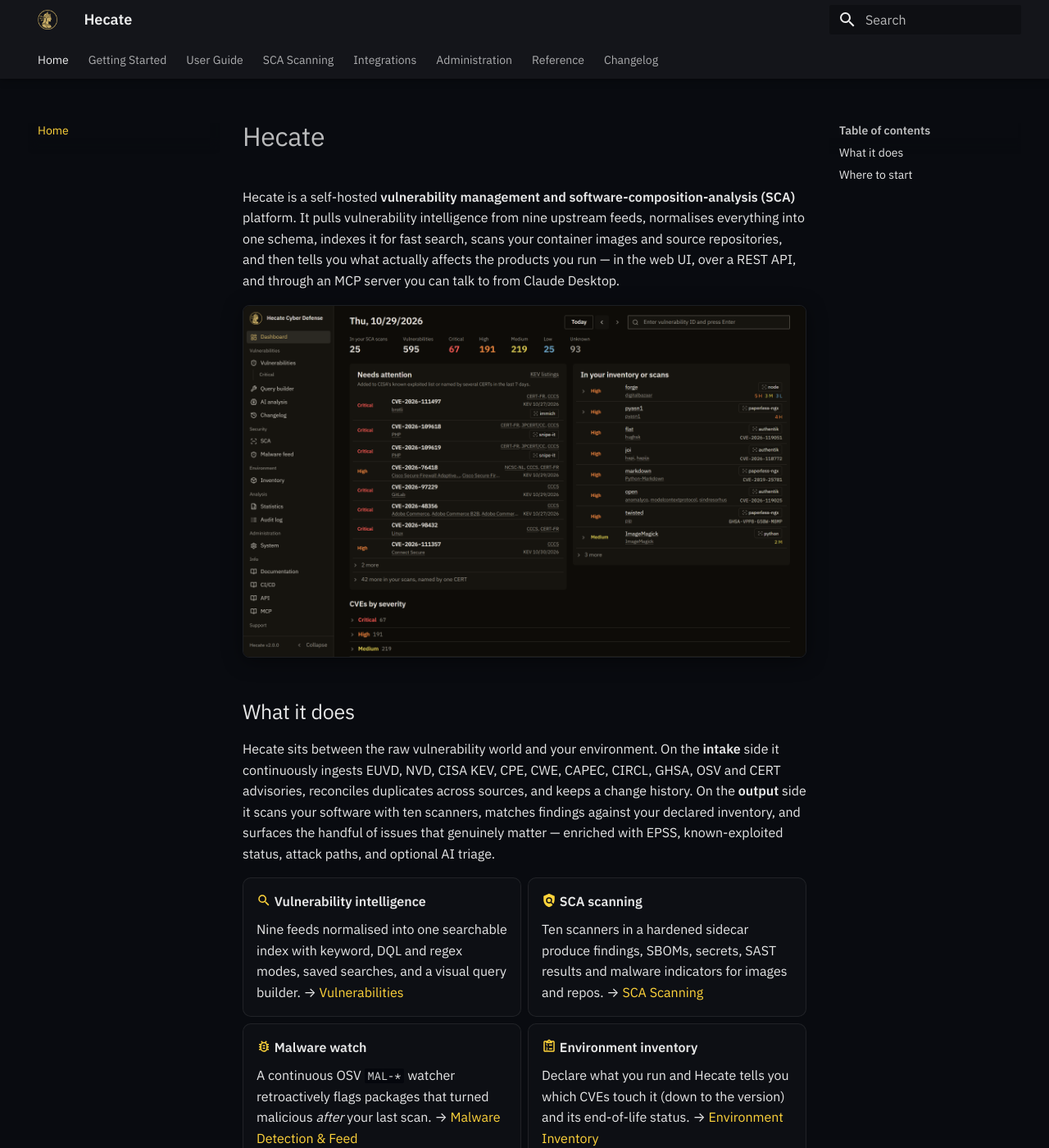
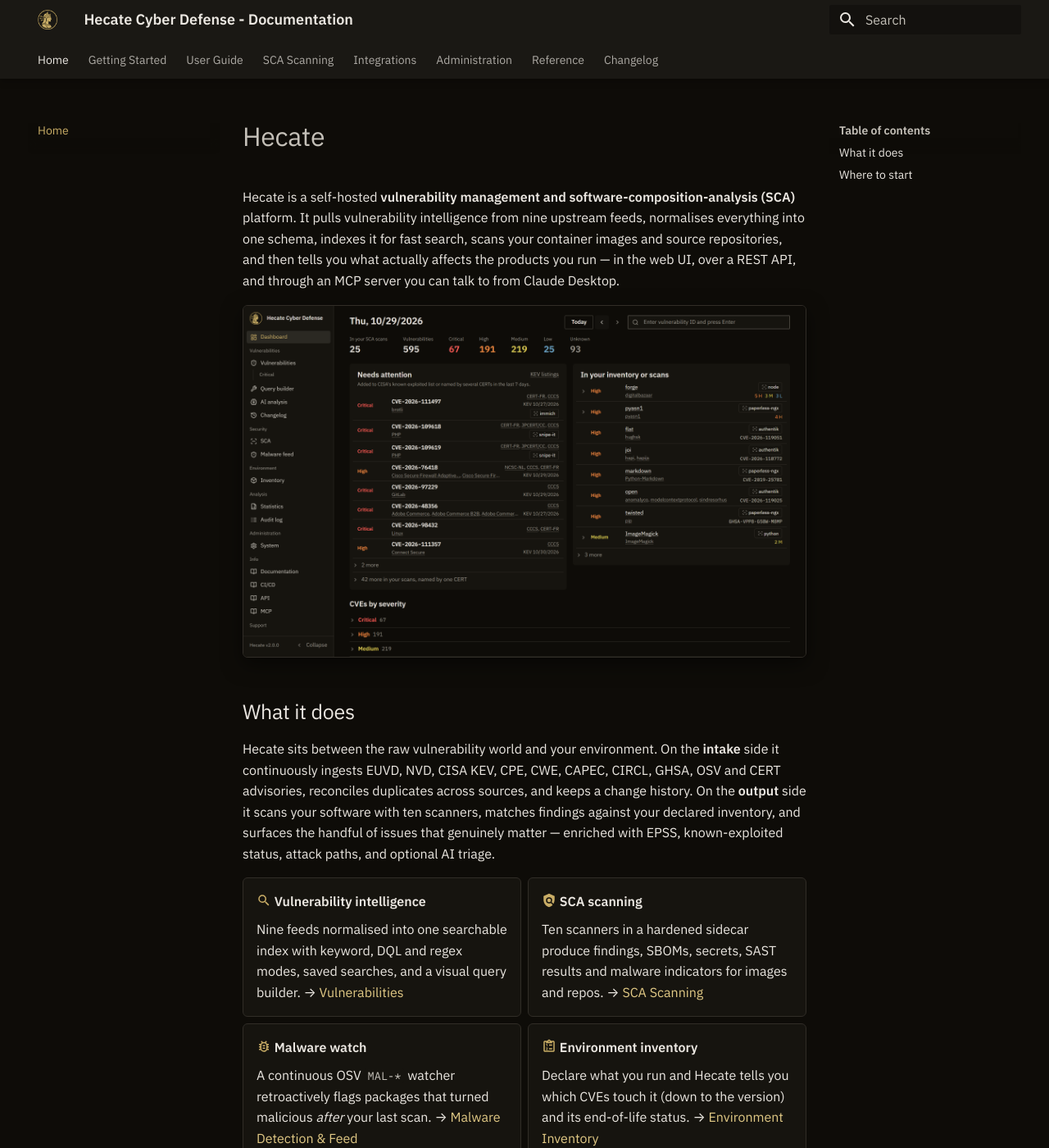
Before and after one commit to 0x3e4/hecate, an MkDocs documentation site: the page built from docs/index.md, in a window 1280 px wide and 1400 px high. Shown: the whole window at 82% size. Built offline with MkDocs 1.6.1 and Material for MkDocs 9.7.7, drawn with Linux system fonts in a browser that asks for light colours.

Commit message:
feat(docs): match the app's title, colours and clickable cards
The site is titled "Hecate Cyber Defense - Documentation". Its colours
come from the app's tokens, and Material's slate hue is set to the app's
warm grey instead of blue. A home or overview card now opens its page
from anywhere on the card, not only from its link.

```diff
--- a/docs/assets/extra.css
+++ b/docs/assets/extra.css
@@ -37,82 +37,112 @@
   --md-code-font: "IBM Plex Mono";
 }
 
-/* Hecate docs theme — match the app's gold + near-black/grey palette.
-   App tokens: background #090b10, surfaces #05070d/#080a12, gold accent #ffd43b. */
+/* Hecate docs theme: the app's palette, taken from frontend/src/tokens.css
+   (warm near-black paper, gold accent). Keep the two in step. */
 
 /* Two attributes, like Material's own slate + black rule, which otherwise
    wins and turns links blue. */
 [data-md-color-scheme="slate"][data-md-color-primary="black"],
 [data-md-color-scheme="slate"] {
-  /* Header / primary: dark grey bar with light text (the app header is dark, not gold). */
-  --md-primary-fg-color: #0b0d14;
-  --md-primary-fg-color--light: #14171f;
-  --md-primary-fg-color--dark: #05070d;
-  --md-primary-bg-color: rgba(255, 255, 255, 0.92);
-  --md-primary-bg-color--light: rgba(255, 255, 255, 0.7);
+  /* Slate derives its greys from this HSL hue; 232 is Material's blue, 40 the
+     app's warm grey (oklch hue 85). */
+  --md-hue: 40;
 
-  /* Accent: Hecate gold — used for links on hover, active nav, focus. */
-  --md-accent-fg-color: #ffd43b;
-  --md-accent-fg-color--transparent: rgba(255, 212, 59, 0.1);
+  /* Header bar: the app's raised paper, not gold. */
+  --md-primary-fg-color: oklch(19% 0.01 85);          /* --color-paper-2 */
+  --md-primary-fg-color--light: oklch(23% 0.011 85);  /* --color-paper-3 */
+  --md-primary-fg-color--dark: oklch(15.5% 0.009 85); /* --color-paper */
+  --md-primary-bg-color: oklch(93% 0.01 85);          /* --color-ink */
+  --md-primary-bg-color--light: oklch(81% 0.012 85);  /* --color-ink-2 */
 
-  /* Surfaces. */
-  --md-default-bg-color: #090b10;
-  --md-default-fg-color: rgba(255, 255, 255, 0.9);
-  --md-default-fg-color--light: rgba(255, 255, 255, 0.72);
-  --md-default-fg-color--lighter: rgba(255, 255, 255, 0.45);
-  --md-default-fg-color--lightest: rgba(255, 255, 255, 0.12);
+  /* Accent: active nav, hover, focus. */
+  --md-accent-fg-color: oklch(75.7% 0.096 88.5);      /* --color-accent */
+  --md-accent-fg-color--transparent: oklch(75.7% 0.096 88.5 / 0.12);
+  --md-accent-bg-color: oklch(19% 0.02 85);           /* --color-accent-ink */
 
-  /* Code blocks. */
-  --md-code-bg-color: #05070d;
-  --md-code-fg-color: rgba(255, 255, 255, 0.85);
+  /* Surfaces and text. */
+  --md-default-bg-color: oklch(15.5% 0.009 85);       /* --color-paper */
+  --md-default-fg-color: oklch(93% 0.01 85);          /* --color-ink */
+  --md-default-fg-color--light: oklch(81% 0.012 85);  /* --color-ink-2 */
+  --md-default-fg-color--lighter: oklch(68% 0.014 85);/* --color-muted */
+  --md-default-fg-color--lightest: oklch(30% 0.012 85);/* --color-rule */
 
-  /* Links: gold. */
-  --md-typeset-a-color: #ffd43b;
+  /* Code. */
+  --md-code-bg-color: oklch(19% 0.01 85);             /* --color-paper-2 */
+  --md-code-fg-color: oklch(81% 0.012 85);
+
+  /* Links. */
+  --md-typeset-a-color: oklch(84% 0.09 90);           /* --color-link */
 
   /* Footer. */
-  --md-footer-bg-color: #05070d;
-  --md-footer-bg-color--dark: #05070d;
+  --md-footer-bg-color: oklch(19% 0.01 85);
+  --md-footer-bg-color--dark: oklch(15.5% 0.009 85);
+  --md-footer-fg-color: oklch(93% 0.01 85);
+  --md-footer-fg-color--light: oklch(81% 0.012 85);
+  --md-footer-fg-color--lighter: oklch(68% 0.014 85);
 }
 
-/* Slightly raised cards/admonitions to echo the app's translucent panels. */
+/* Panels like the app's: paper-2 with a hairline rule. */
 [data-md-color-scheme="slate"] .md-typeset .admonition,
 [data-md-color-scheme="slate"] .md-typeset details {
-  background: rgba(255, 255, 255, 0.02);
-  border-color: rgba(255, 255, 255, 0.08);
+  background: oklch(19% 0.01 85);
+  border-color: oklch(30% 0.012 85);
 }
 
-/* Gold underline on the active nav item and table headers, matching the UI tabs. */
 [data-md-color-scheme="slate"] .md-nav__link--active {
-  color: #ffd43b;
+  color: oklch(75.7% 0.096 88.5);
 }
 
 [data-md-color-scheme="slate"] .md-typeset table:not([class]) th {
-  background: rgba(255, 255, 255, 0.03);
+  background: oklch(19% 0.01 85);
 }
 
-/* Screenshots: rounded, bordered, subtle shadow so they sit on the dark bg cleanly. */
+[data-md-color-scheme="slate"] .md-typeset table:not([class]) {
+  border-color: oklch(30% 0.012 85);
+}
+
+/* Screenshots: a hairline border so they sit on the dark page. */
 .md-typeset img.screenshot,
 .md-typeset p > img {
-  border: 1px solid rgba(255, 255, 255, 0.08);
-  border-radius: 8px;
-  box-shadow: 0 4px 24px rgba(0, 0, 0, 0.45);
+  border: 1px solid oklch(30% 0.012 85);
+  border-radius: 6px;
+  box-shadow: 0 8px 24px oklch(8% 0.01 85 / 0.5);
 }
 
-/* Grid cards (home/overview): translucent panels with a gold hover edge, echoing the app. */
+/* Grid cards (home/overview), like the app's panels. */
 [data-md-color-scheme="slate"] .md-typeset .grid.cards > ul > li,
 [data-md-color-scheme="slate"] .md-typeset .grid > .card {
-  background: rgba(255, 255, 255, 0.02);
-  border: 1px solid rgba(255, 255, 255, 0.08);
-  border-radius: 10px;
-  transition: border-color 120ms ease, box-shadow 120ms ease;
+  position: relative;
+  background: oklch(19% 0.01 85);
+  border: 1px solid oklch(30% 0.012 85);
+  border-radius: 6px;
+  transition: border-color 120ms ease, background-color 120ms ease;
 }
 
-[data-md-color-scheme="slate"] .md-typeset .grid.cards > ul > li:hover {
-  border-color: rgba(255, 212, 59, 0.55);
-  box-shadow: 0 4px 24px rgba(0, 0, 0, 0.45);
+[data-md-color-scheme="slate"] .md-typeset .grid.cards > ul > li:hover,
+[data-md-color-scheme="slate"] .md-typeset .grid.cards > ul > li:focus-within {
+  border-color: oklch(75.7% 0.096 88.5);
+  background: oklch(23% 0.011 85);
 }
 
-/* Card icons inherit the gold accent so they read as part of the brand. */
+/* The whole card opens its link: the card's last link stretches over it. */
+.md-typeset .grid.cards > ul > li a:last-of-type::after {
+  content: "";
+  position: absolute;
+  inset: 0;
+  border-radius: inherit;
+}
+
+/* The card shows the focus, so the stretched link does not need its own ring. */
+.md-typeset .grid.cards > ul > li a:last-of-type:focus-visible {
+  outline: none;
+}
+
+.md-typeset .grid.cards > ul > li:has(a:focus-visible) {
+  outline: 2px solid oklch(82% 0.13 90); /* --color-focus */
+  outline-offset: 2px;
+}
+
 [data-md-color-scheme="slate"] .md-typeset .grid.cards .twemoji svg {
-  fill: #ffd43b;
+  fill: oklch(75.7% 0.096 88.5);
 }
--- a/mkdocs.yml
+++ b/mkdocs.yml
@@ -1,4 +1,4 @@
-site_name: Hecate
+site_name: Hecate Cyber Defense - Documentation
 site_description: Vulnerability Management & SCA platform — documentation
 docs_dir: docs
 # Where the site is served. navigation.instant only works with it set; the
```
Also changed, not shown: CHANGELOG.md (+1 -0 lines), docs/changelog.md (+1 -0 lines).
